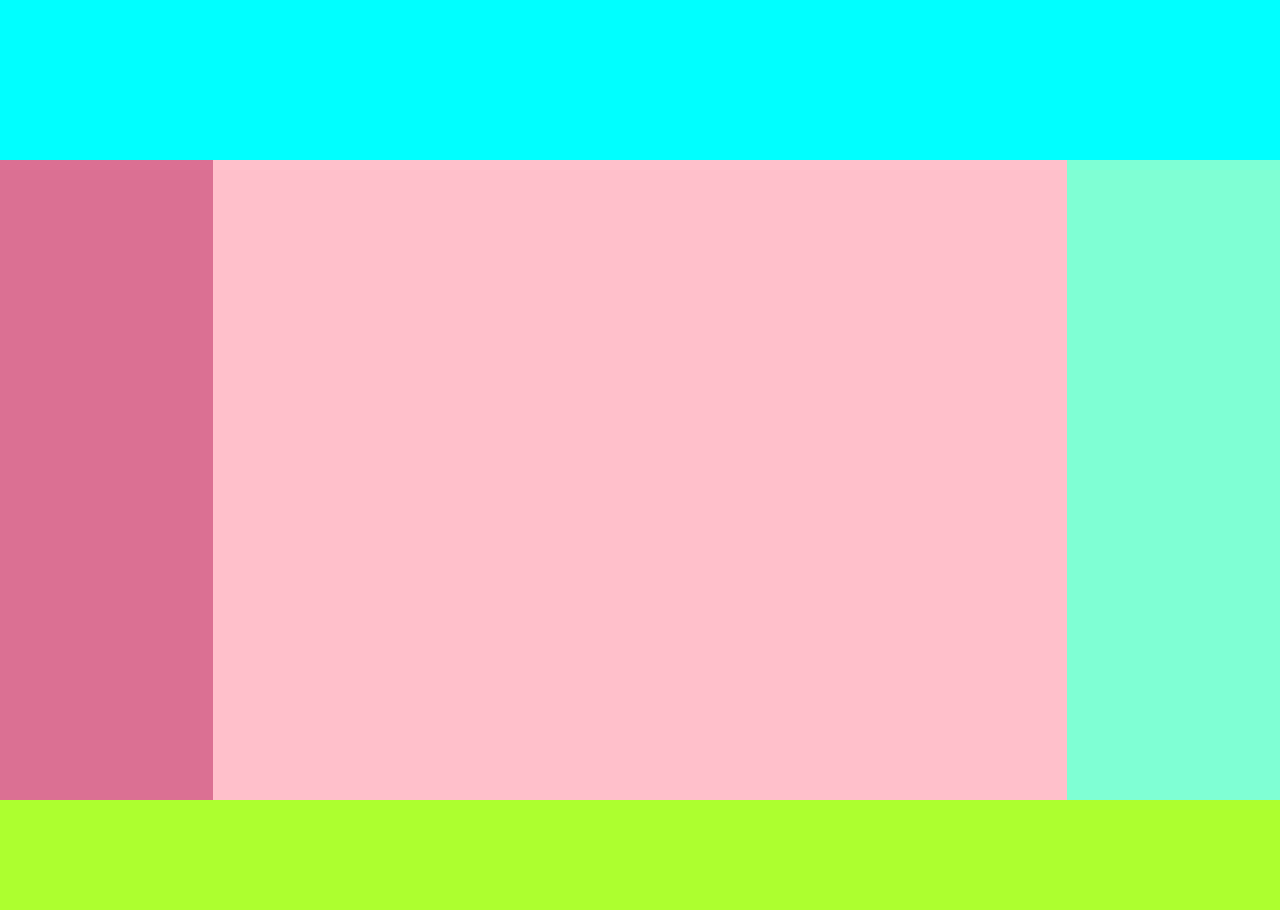
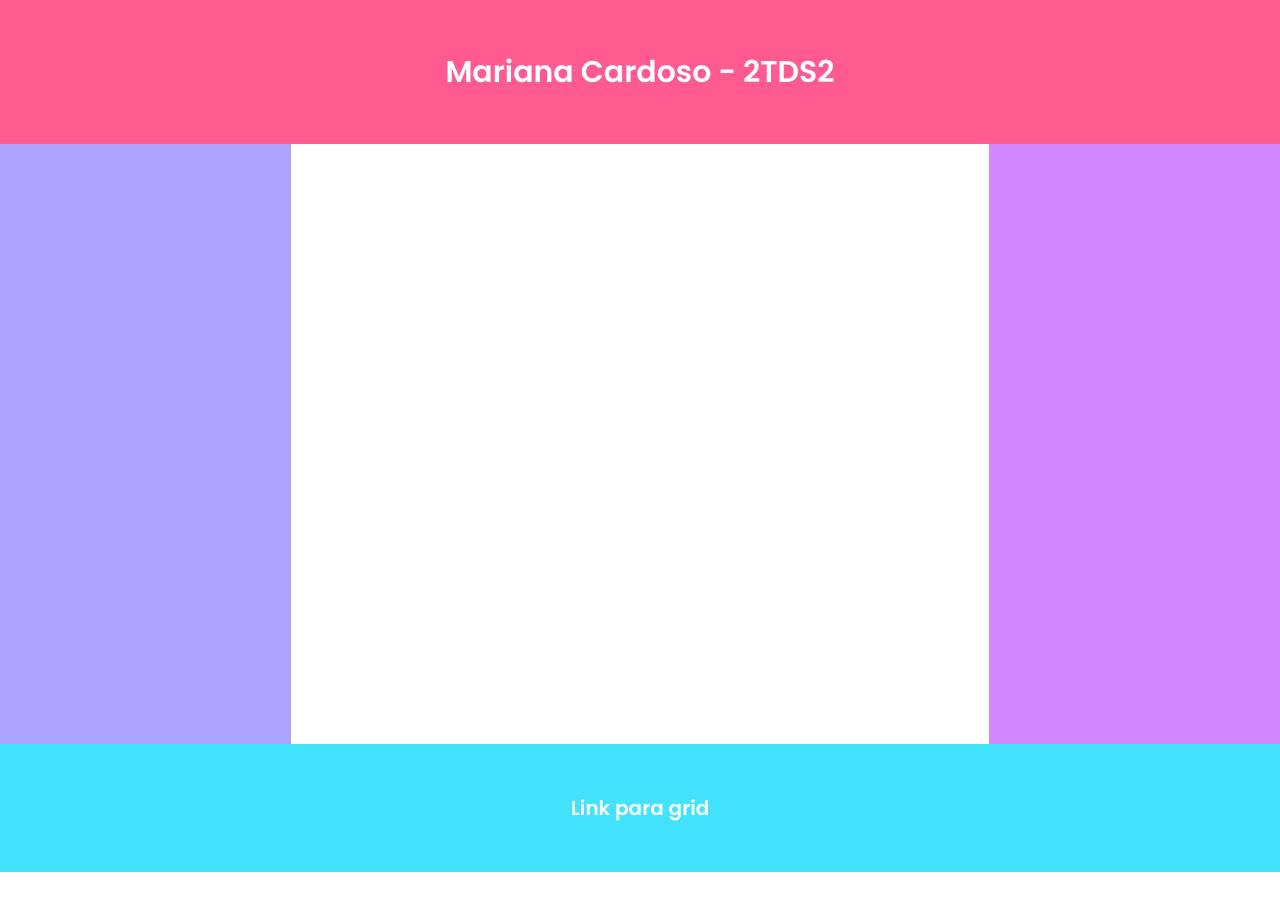
Before and after one commit to mariccardoso/flexbox-atv6, a plain HTML site: page index.html in a window 1280 px wide. After the commit the page ends 872 px from the top, so only its background shows below. Drawn offline with Linux system fonts and the light colour scheme.

Commit message:
feat: create flexbox result

```diff
--- a/index.html
+++ b/index.html
@@ -1,13 +1,13 @@
 <!DOCTYPE html>
-<html lang="en">
+<html lang="pT-BR">
 <head>
     <meta charset="UTF-8">
     <meta name="viewport" content="width=device-width, initial-scale=1.0">
-    <title>Responsive Layout</title>
+    <title>Atividade 06 - flexbox</title>
     <link rel="stylesheet" href="styles.css">
 </head>
 <body>
-    <header></header>
+    <header>Mariana Cardoso - 2TDS2</header>
 
     <main class="main-section">
         <aside class="left"></aside>
@@ -15,6 +15,6 @@
         <aside class="right"></aside>
     </main>
 
-    <footer class="site-footer"></footer>
+    <footer class="site-footer"><a href="./grid/grid.html">Link para grid</a></footer>
 </body>
 </html>
--- a/styles.css
+++ b/styles.css
@@ -1,3 +1,12 @@
+@import url('https://fonts.googleapis.com/css2?family=Poppins:ital,wght@0,100;0,200;0,300;0,400;0,500;0,600;0,700;0,800;0,900;1,100;1,200;1,300;1,400;1,500;1,600;1,700;1,800;1,900&display=swap');
+
+
+:root {
+    --header: rgb(255, 91, 145);
+    --left: rgb(171, 162, 252);
+    --right: rgb(211, 136, 255);
+    --footer: rgb(67, 227, 255);
+}
 
 * {
     box-sizing: border-box;
@@ -6,62 +15,72 @@
 }
 
 body {
-    background-color: pink;
+    background-color: #fff;
+    font-family: "poppins", sans-serif;
+    font-weight: 600;
 }
 
 header {
     width: 100%;
-    background-color: aqua;
-    height: 10rem;
+    background-color: var(--header);
+    height: 9rem;
     display: flex;
     justify-content: center;
     align-items: center;
+    color: #fff;
+    font-size: 30px;
 }
 
 
-main {
+
+.main-section {
     width: 100%;
     display: flex;
     align-items: center;
     justify-content: center;
 }
 
-.center {
+.main {
     width: 60%;
-    background-color: purple;
-    height: 80vh;
+    background-color: #fff;
+    height: 75vh;
 }
 
 aside {
     width: 25%;
-    height: 80vh;
+    height: 75vh;
 }
 
 .left {
-    background-color: palevioletred;
-    height: 80vh;
+    background-color: var(--left);
+    height: 75vh;
 }
 
 .right {
-    background-color: aquamarine;
-    height: 80vh;
+    background-color: var(--right);
+    height: 75vh;
 }
 
 .site-footer {
     width: 100%;
-    background-color: greenyellow;
-    height: 10rem;
+    background-color: var(--footer);
+    height: 8rem;
     display: flex;
     justify-content: center;
     align-items: center;
 }
+.site-footer a{
+    color: #fff;
+    text-decoration: none;
+    font-size: 20px;
+}
 
 @media (min-width: 768px) and (max-width: 1023px) {
-    main{
+    .main-section {
         flex-wrap: wrap;
     }
 
-    .center {
+    .main {
         order: -1;
         width: 100%;
         height: 40vh;
@@ -75,7 +94,7 @@ aside {
 }
 
 @media (min-width: 0px) and (max-width: 767px) {
-    .center-section {
+    .main-section {
         flex-direction: column;
     }
 
@@ -83,7 +102,7 @@ aside {
         height: 20vh;
     }
 
-    .center {
+    .main {
         order: -1;
         width: 100%;;
         height: 20vh;
@@ -99,5 +118,4 @@ aside {
         width: 100%;;
         height: 20vh;
     }
-
 }
```
Also changed, not shown: grid/grid.css (renamed from grid.css, +6 -6 lines), grid/grid.html (renamed from grid.html).
